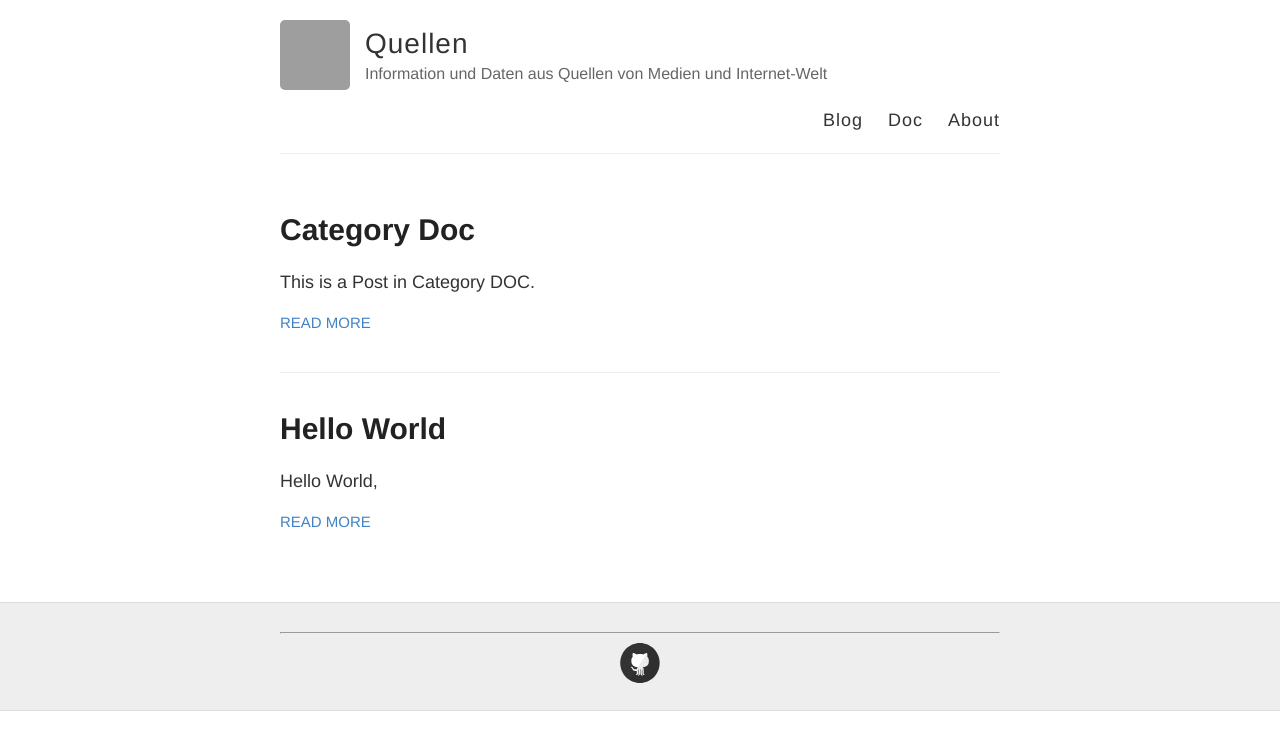
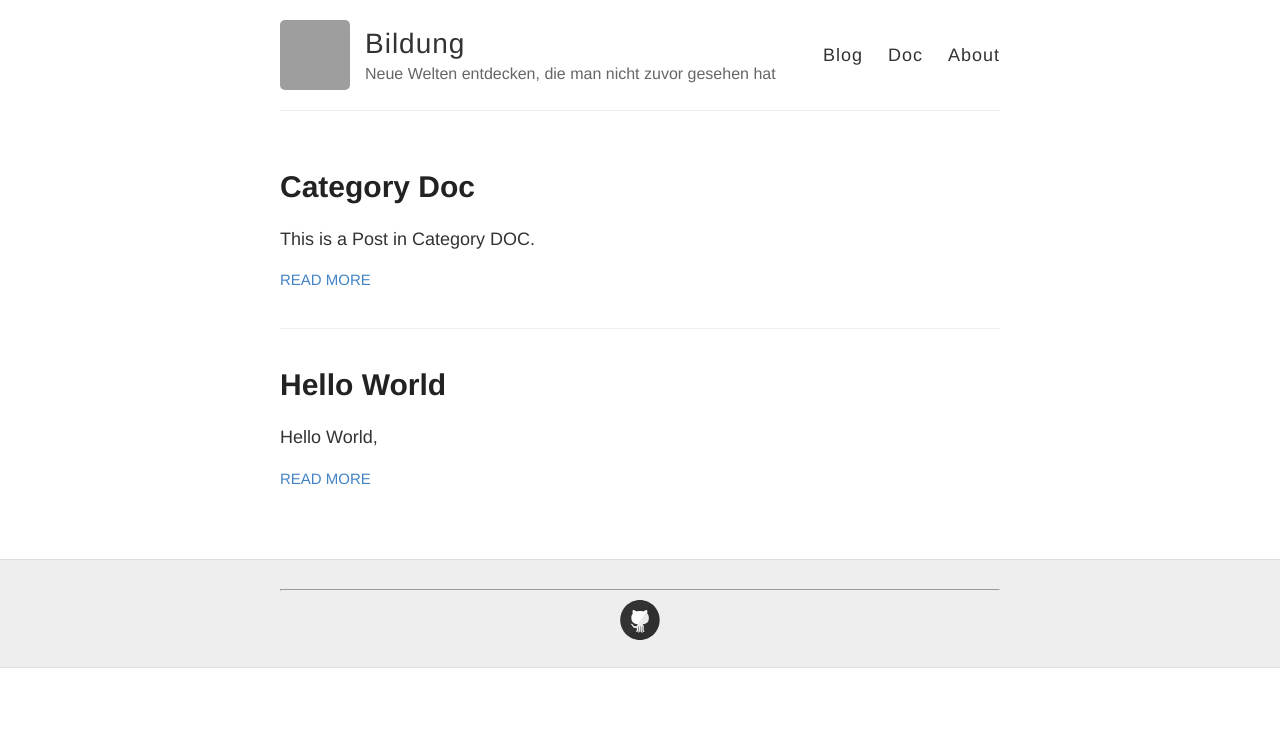
Before and after one commit to S2030c/bildung, a Jekyll site: the page built from index.html, in a window 1280 px wide. Shown: the top 750 px of the page. Built offline with Jekyll 4.4.1, drawn with Linux system fonts in a browser that asks for light colours; grey boxes are pictures that could not be loaded.

Commit message:
Update _config.yml

```diff
--- a/_config.yml
+++ b/_config.yml
@@ -3,10 +3,10 @@
 #
 
 # Name of your site (displayed in the header)
-name: Quellen
+name: Bildung
 
 # Short bio or description (displayed in the header)
-description: "Information und Daten aus Quellen von Medien und Internet-Welt"
+description: "Neue Welten entdecken, die man nicht zuvor gesehen hat"
 
 # URL of your avatar or profile pic (you could use your GitHub profile pic)
 avatar: https://avatars.githubusercontent.com/u/175114473?v=4
@@ -21,7 +21,7 @@ footer-links:
   email:
   facebook:
   flickr:
-  github: S2030c/quellen
+  github: S2030c/bildung
   instagram:
   linkedin:
   pinterest:
@@ -47,7 +47,7 @@ url:
 # (http://yourusername.github.io/repository-name)
 # and NOT your User repository (http://yourusername.github.io)
 # then add in the baseurl here, like this: "/repository-name"
-baseurl: "/quellen"
+baseurl: "/bildung"
 
 #
 # !! You don't need to change any of the configuration flags below !!
```
